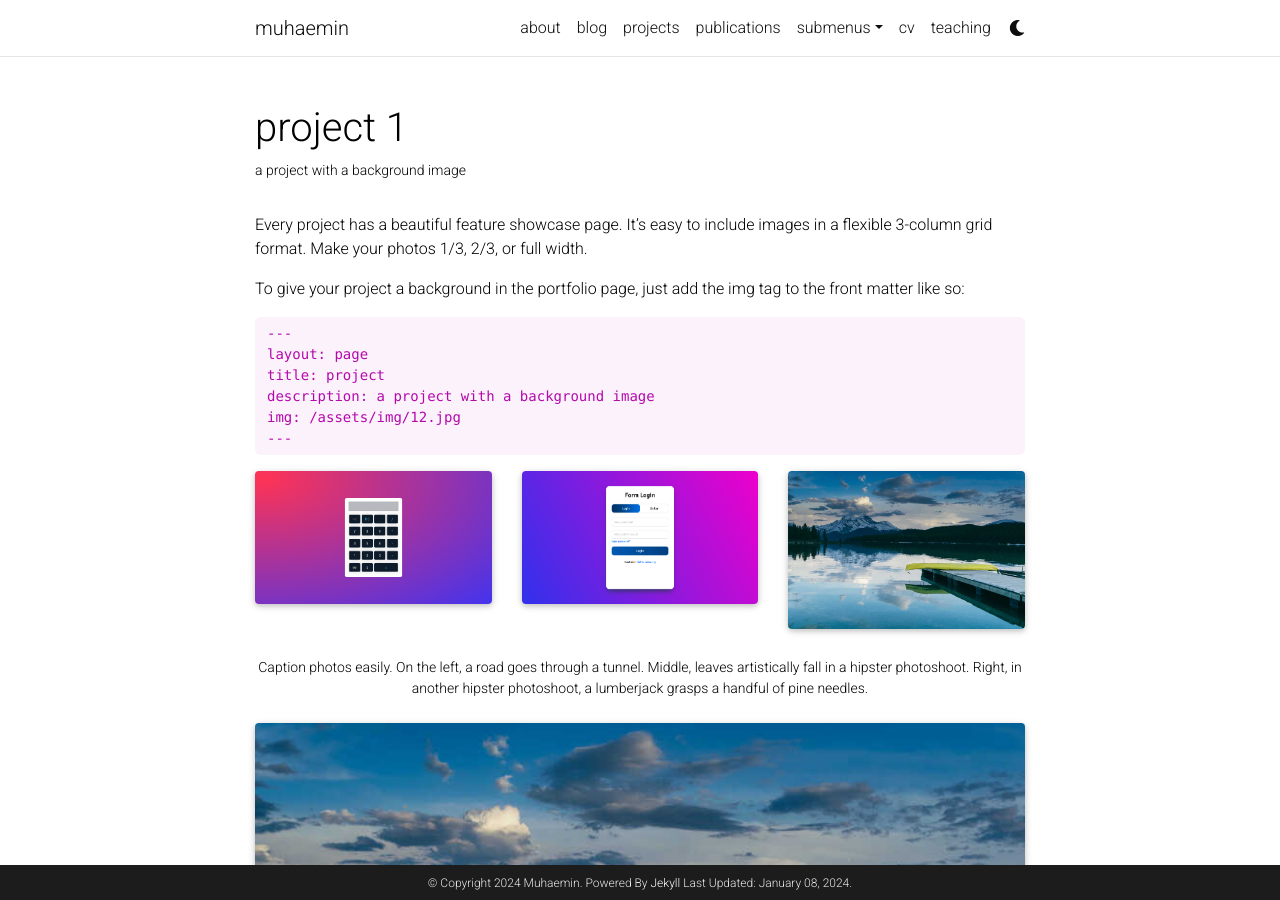
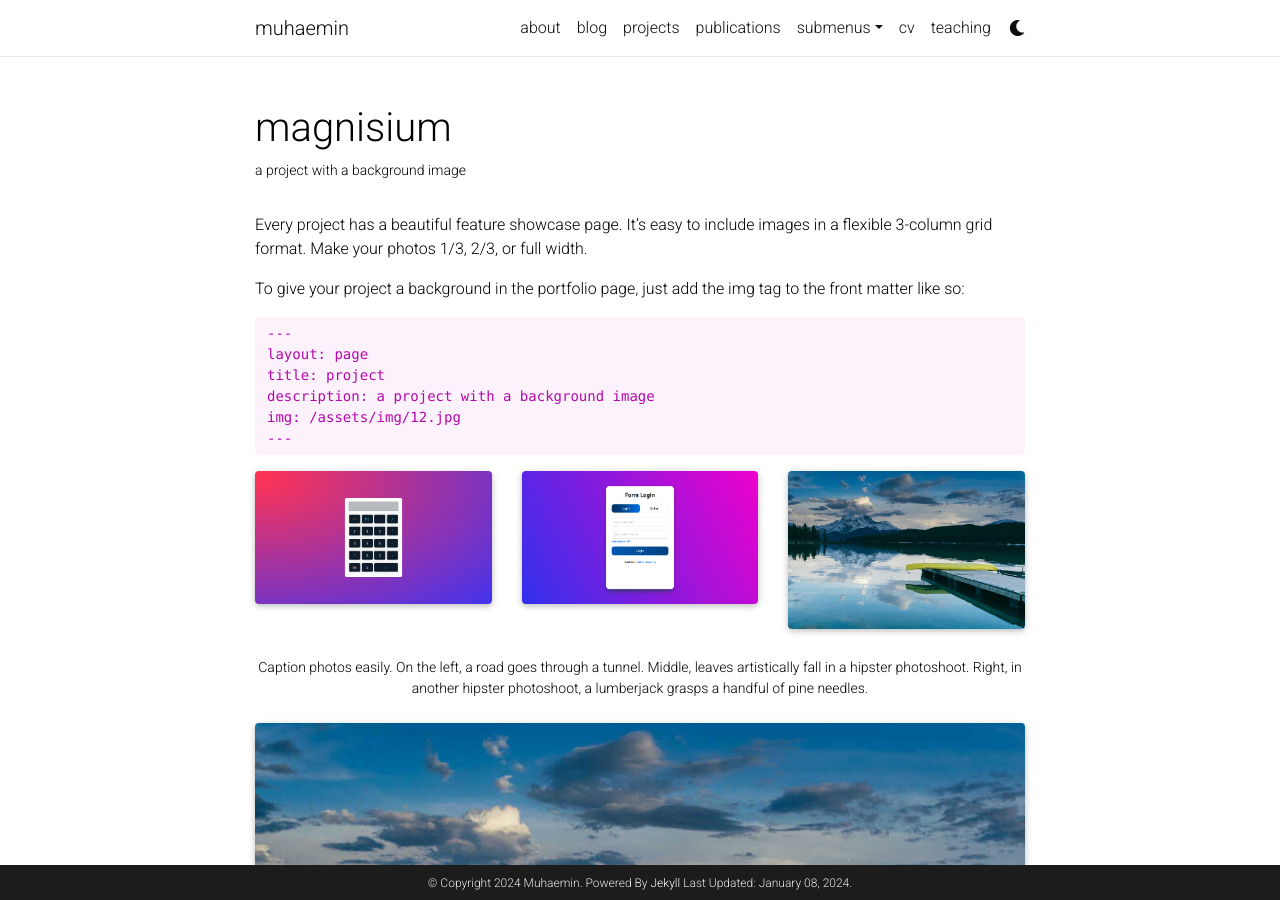
Before and after one commit to mhaemnn/muhaemin, a Jekyll site: the page built from _projects/1_project.md, in a window 1280 px wide and 900 px high. Built offline with Jekyll 4.4.1, drawn with Linux system fonts in a browser that asks for light colours; full-size pictures stand in for the smaller copies a plugin makes; comment, search, counter and statistics services are not loaded; a style sheet for code colours, icons or effects is not loaded.

Commit message:
change name projcet and delete img ss

```diff
--- a/_projects/1_project.md
+++ b/_projects/1_project.md
@@ -1,6 +1,6 @@
 ---
 layout: page
-title: project 1
+title: magnisium
 description: a project with a background image
 img: assets/img/1.png
 importance: 1
```
